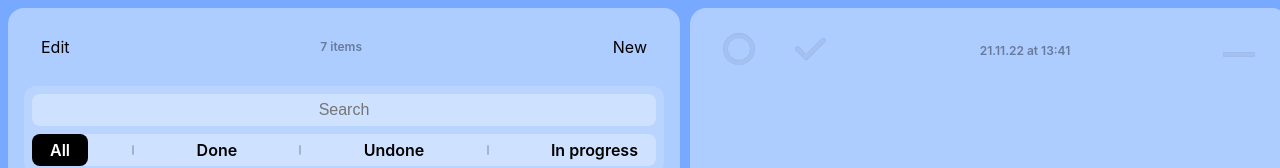
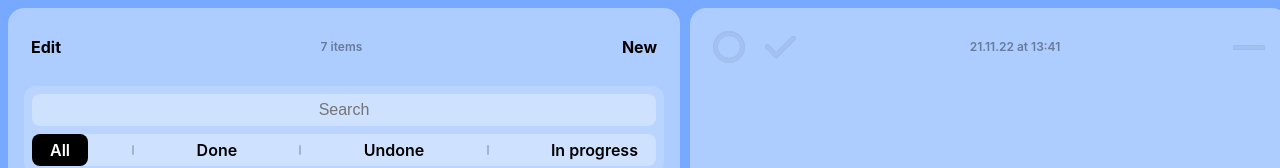
Before and after one commit to kotsudev/notify, a Vue app: page / in a window 1280 px wide. Shown: the top 168 px of the page. Built offline with nearby package versions, Linux system fonts and the light colour scheme.

Commit message:
Add new hover type

```diff
--- a/src/components/shared/Button/Button.vue
+++ b/src/components/shared/Button/Button.vue
@@ -24,6 +24,9 @@ const btnClass = computed(() => ({
 
 <style lang="scss" scoped>
 .btn {
+  height: 100%;
+  display: flex;
+  align-items: center;
   border-radius: 8px;
   border: 1px solid transparent;
   padding: 0.5em 1em;
@@ -32,19 +35,22 @@ const btnClass = computed(() => ({
   cursor: pointer;
   background-color: transparent;
   color: #000;
-
-  &:hover {
-    border-color: transparent;
-    background-color: rgba(255, 255, 255, 0.15);
-  }
+  font-weight: 700;
 }
 
 .inline {
   padding: 0.2em;
-  font-weight: 700;
   &:hover {
     border-color: transparent;
     background-color: transparent;
   }
 }
+
+.hover {
+  padding: 6px;
+
+  &:hover {
+    background-color: rgba(255, 255, 255, 0.15);
+  }
+}
 </style>
```
